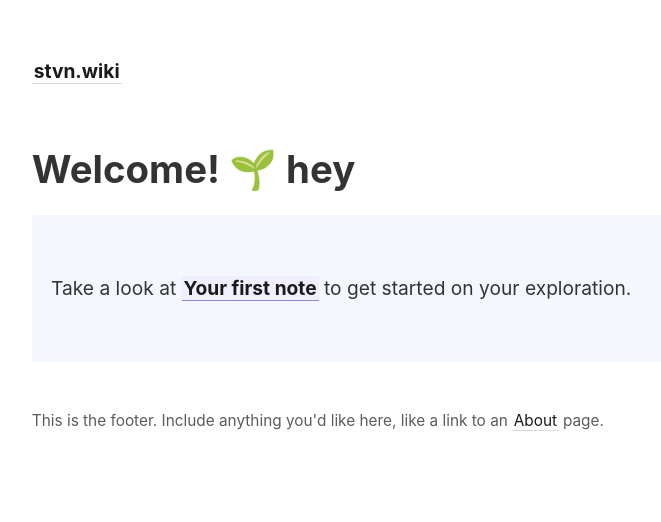
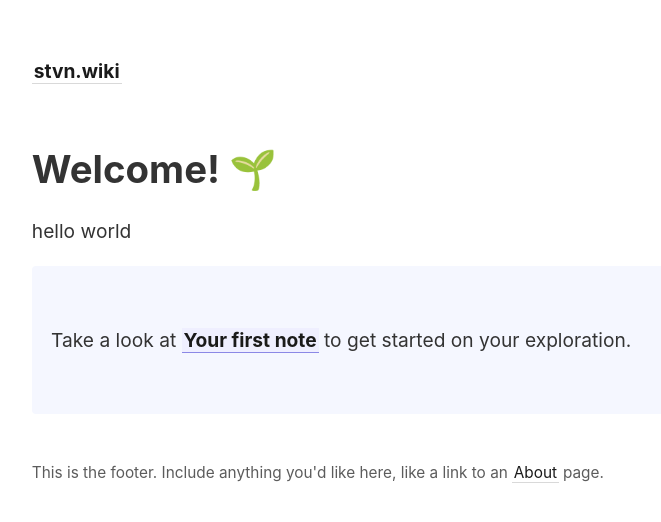
Before and after one commit to stvnxsmth/digital-garden-jekyll, a Jekyll site: the page built from _pages/index.md, in a window 1280 px wide. Shown: the top 522 px of the page, without its empty margins (45-706 px from the left). Built offline with Jekyll 4.4.1, drawn with Linux system fonts in a browser that asks for light colours.

Commit message:
just setting things up

```diff
--- a/_includes/footer.html
+++ b/_includes/footer.html
@@ -1 +1,2 @@
+
 This is the footer. Include anything you'd like here, like a link to an <a class="internal-link" href="/about">About</a> page.
--- a/_pages/index.md
+++ b/_pages/index.md
@@ -5,7 +5,9 @@ id: home
 permalink: /Home
 ---
 
-# Welcome! 🌱 hey
+# Welcome! 🌱
+
+hello world
 
 <p style="padding: 3em 1em; background: #f5f7ff; border-radius: 4px;">
   Take a look at <span style="font-weight: bold">[[Your first note]]</span> to get started on your exploration.
```
Also changed, not shown: _notes/my new digital garden.md (+1 -0 lines), 2 other files.
